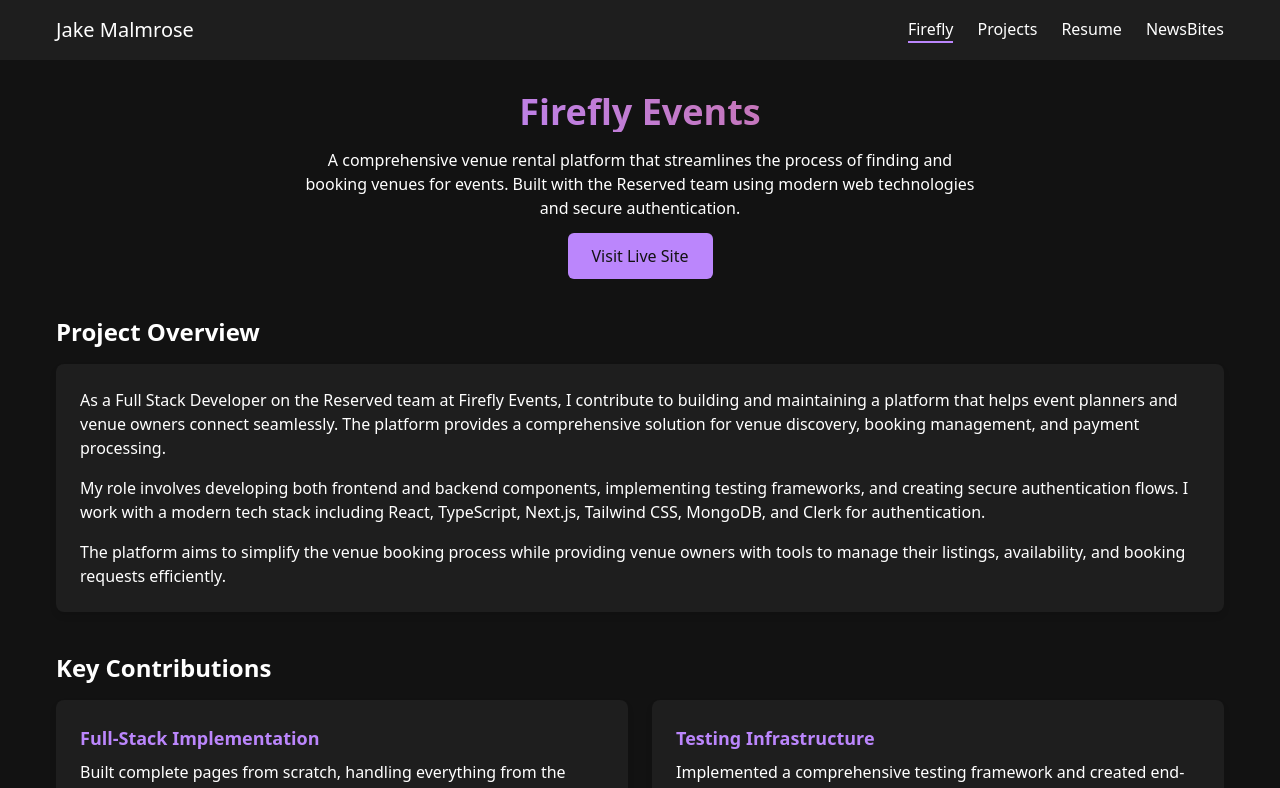
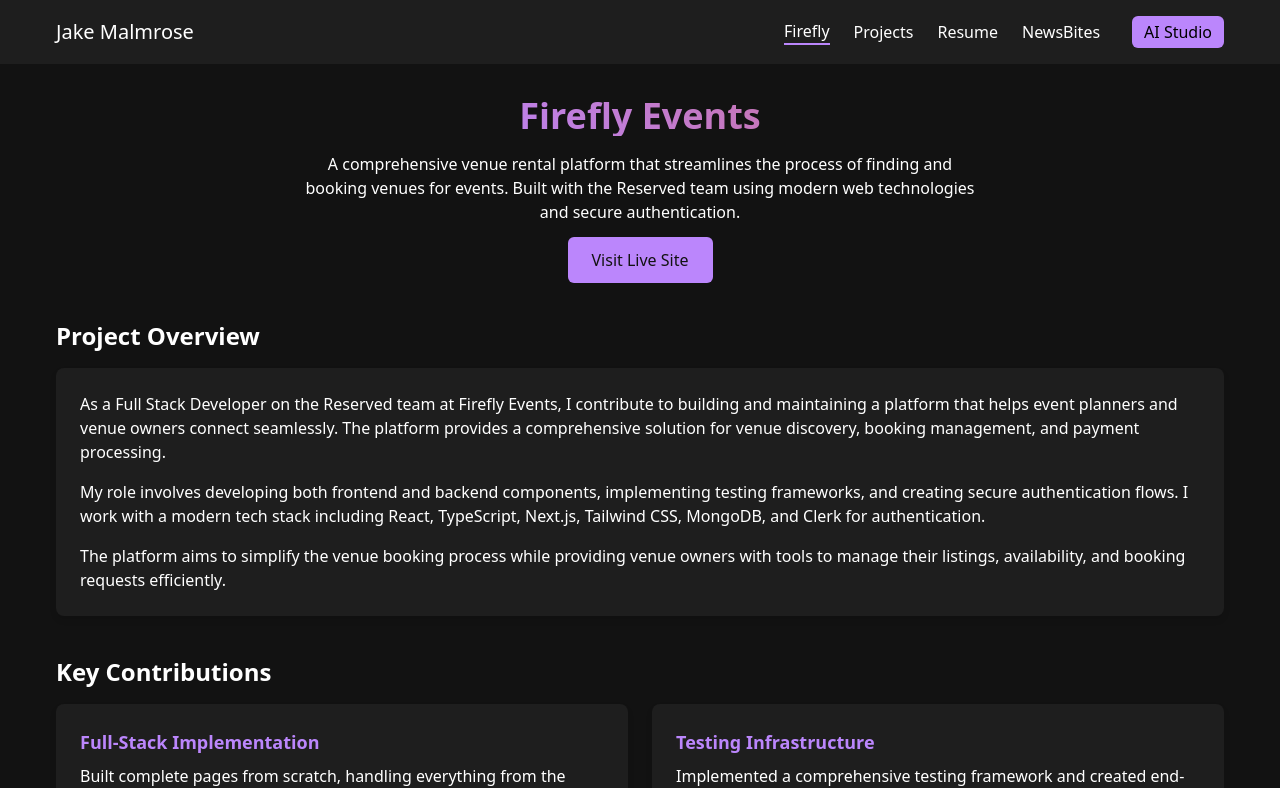
Before and after one commit to JakeMalmrose/nextfolio, a Next.js app: page /firefly-events in a window 1280 px wide. Shown: the top 788 px of the page. Built offline with nearby package versions, Linux system fonts and the light colour scheme.

Commit message:
Added ai studio docker container, and buttons/caddy direction to facilitate access

```diff
--- a/app/components/Navbar.tsx
+++ b/app/components/Navbar.tsx
@@ -17,7 +17,7 @@
           Jake Malmrose
         </Link>
 
-        <div className="flex gap-6">
+        <div className="flex gap-6 items-center">
           <Link href="/firefly-events" className={`nav-link ${isActive('/firefly-events')}`}>
             Firefly
           </Link>
@@ -30,6 +30,12 @@
           <Link href="/newsbites" className={`nav-link ${isActive('/newsbites')}`}>
             NewsBites
           </Link>
+          <a
+            href="/llm"
+            className="ml-2 px-3 py-1 rounded-md bg-primary text-black font-medium hover:bg-opacity-90 transition-colors"
+          >
+            AI Studio
+          </a>
         </div>
       </div>
     </nav>
--- a/docker-compose.yml
+++ b/docker-compose.yml
@@ -30,10 +30,11 @@
 
   openwebui:
     image: ghcr.io/open-webui/open-webui:main
-    ports:
-      - "3000:8080"
+    restart: unless-stopped
     volumes:
       - open-webui:/app/backend/data
+    networks:
+      - web
 networks:
   web:
     driver: bridge
```
Also changed, not shown: 1 other file (tests, documents, lock files or other folders).
